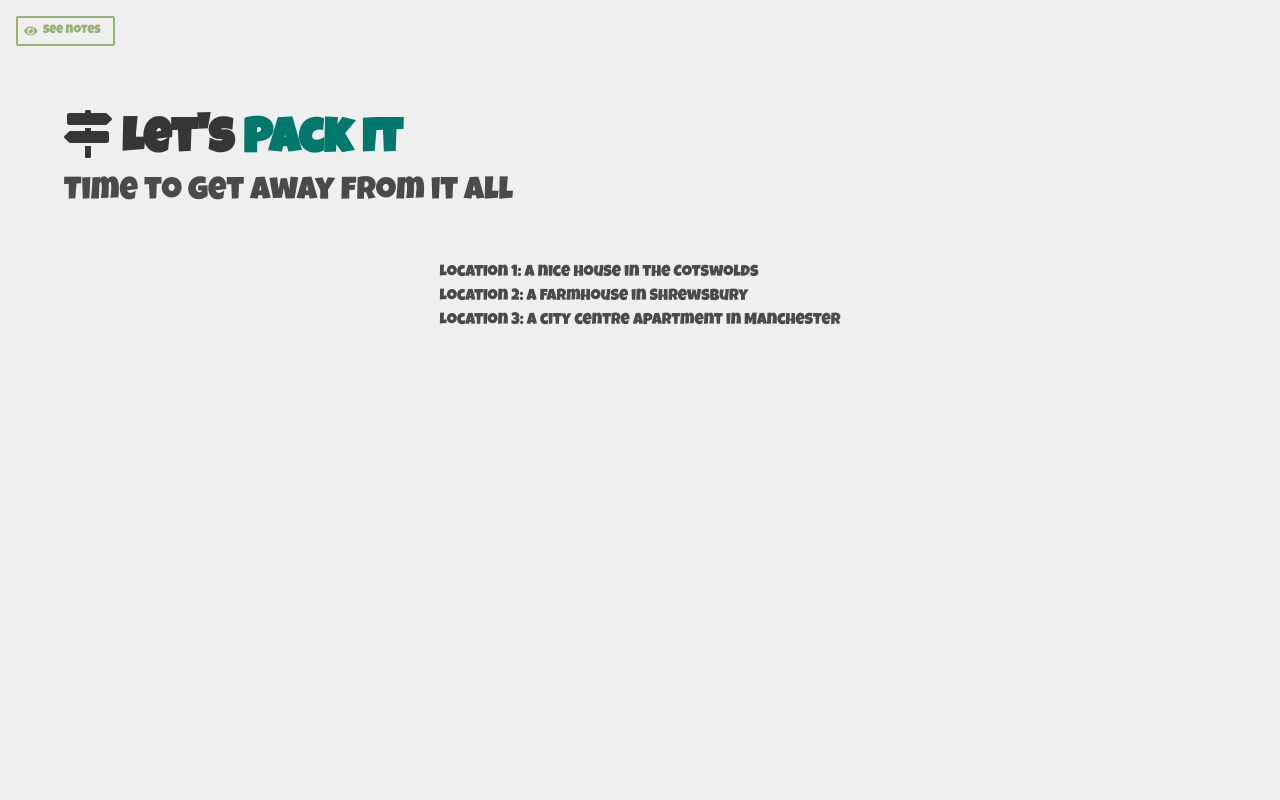
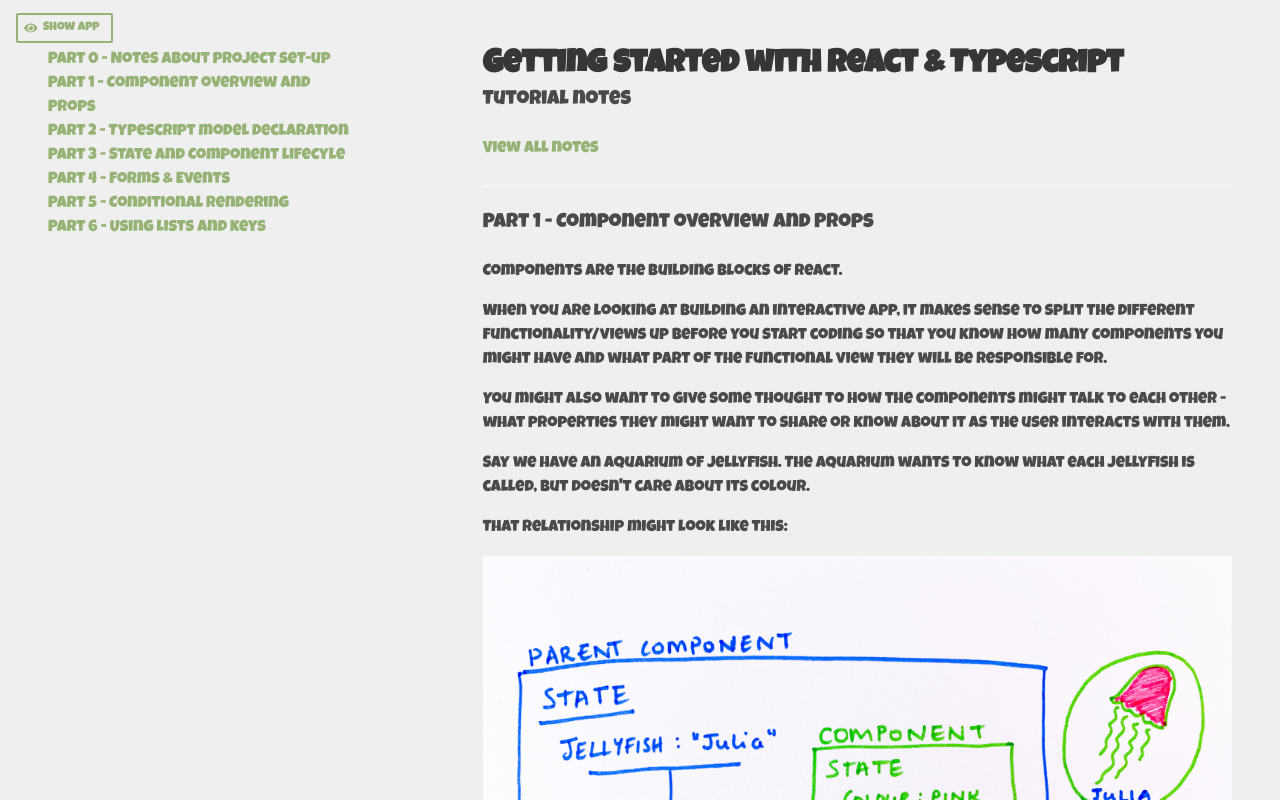
Before and after one commit to lssweatherhead/ReactTypescriptStarter-PackIt, a React (Create React App) app: page / in a window 1280 px wide. Shown: the top 800 px of the page. Built offline with nearby package versions, Linux system fonts and the light colour scheme.

Commit message:
Added link to tutorial step

```diff
--- a/package.json
+++ b/package.json
@@ -2,6 +2,7 @@
   "name": "pack-it",
   "version": "0.1.0",
   "private": true,
+  "homepage": "http://tutorials.lauraweatherhead.co.uk/react-typescript/step-1",
   "dependencies": {
     "@types/jest": "^24.0.0",
     "@types/node": "^10.12.24",
--- a/src/App.scss
+++ b/src/App.scss
@@ -72,3 +72,10 @@ ol.far-space {
 .column.fixed {
   position: fixed;
 }
+
+.notes {
+  position: fixed;
+  top: -3px;
+  display: block;
+  z-index: 999;
+}
--- a/src/App.tsx
+++ b/src/App.tsx
@@ -13,7 +13,7 @@ class App extends Component<any, IState> {
   constructor(props: any) {
     super(props);
     this.state = {
-      showNotes: false
+      showNotes: true
     };
   }
 
```
